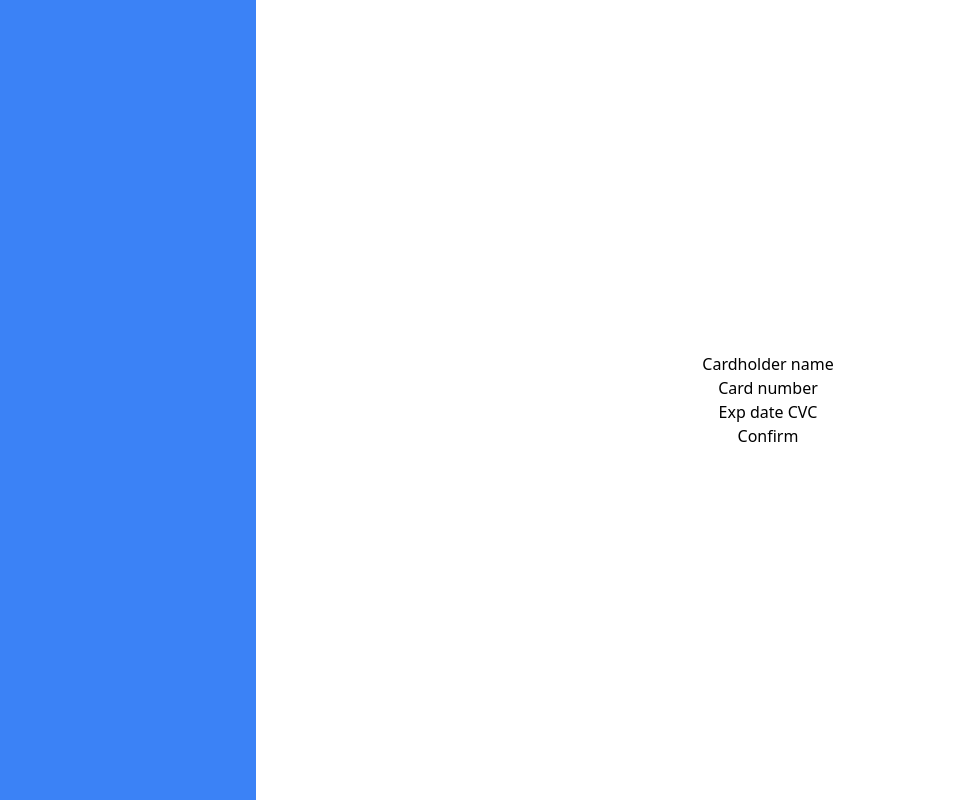
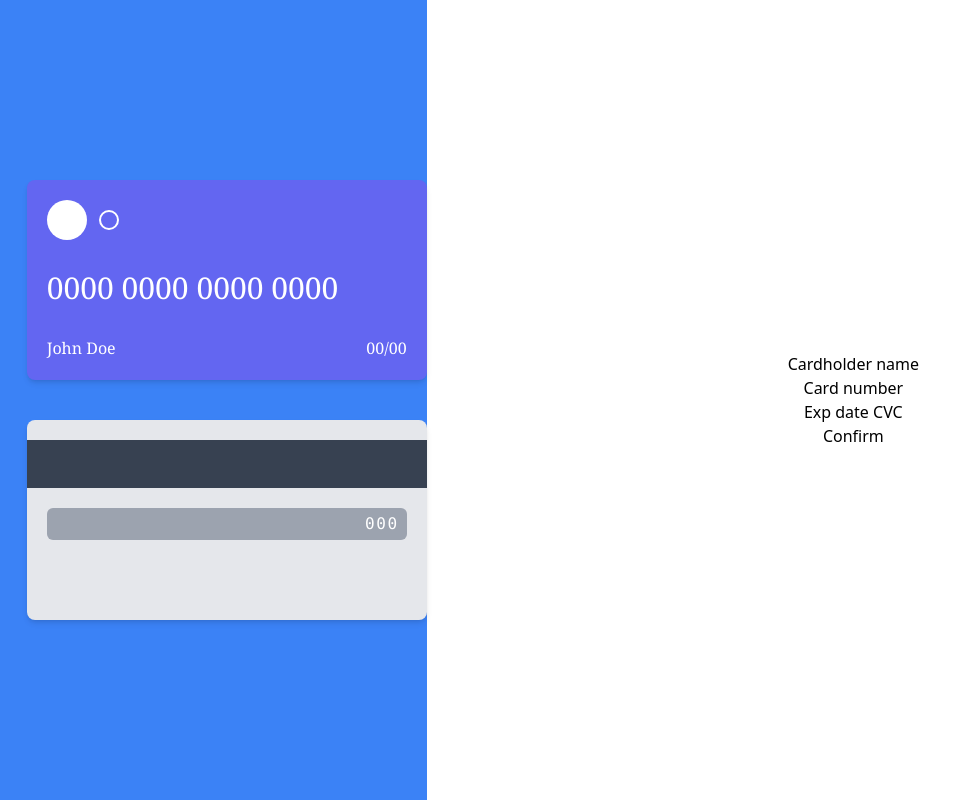
Before and after one commit to daempasha/card-form, a React (Vite) app: page / in a window 1280 px wide. Shown: the whole page, without its empty margins (0-954 px from the left). Built offline with nearby package versions, Linux system fonts and the light colour scheme.

Commit message:
Desktop View As Intended

```diff
--- a/src/App.tsx
+++ b/src/App.tsx
@@ -1,10 +1,14 @@
+import CardBack from "./components/CardBack"
+import CardFront from "./components/CardFront"
+
 function App() {
 
   return (
     <div className="flex flex-col lg:flex-row h-screen w-screen">
 
-      <div className="block h-1/4 lg:h-full lg:w-1/4 bg-blue-500">
-
+      <div className="relative h-1/4 lg:h-full lg:w-1/2 bg-blue-500">
+        <CardFront className="invisible lg:visible absolute -right-24 bottom-1/2 my-5" />
+        <CardBack className="invisible lg:visible absolute  -right-32 top-1/2 my-5 " />
       </div>
       <div className="flex flex-col w-full h-full items-center justify-center">
 
@@ -12,6 +16,7 @@ function App() {
         <p>Card number</p>
         <p>Exp date CVC</p>
         <button>Confirm</button>
+
       </div>
     </div>
   )
--- /dev/null
+++ b/src/components/CardBack/index.tsx
@@ -0,0 +1,26 @@
+import { CardBackProps } from "./types";
+
+const CardBack: React.FC<CardBackProps> = ({ className, cvc = "000", ...cardFrontProps }) => {
+    return (
+        <div className={`shadow-md right-0 text-white flex flex-col bg-gray-200 rounded-lg w-[400px] h-[200px] ${className}`
+        }>
+            <div className="block h-12 my-5 w-full bg-gray-700" />
+
+            <div className="text-right tracking-widest font-mono bg-gray-400 mx-5 py-1 px-2 rounded-md">
+                {cvc}
+            </div>
+            {/* <div className="flex items-center gap-3">
+                <div className="bg-white rounded-full w-10 h-10" />
+                <div className="border-2 border-white rounded-full w-5 h-5" />
+            </div>
+            <div className="text-3xl font-serif">{addSpace(padString(number, 16, "0"), 4)}</div>
+            <div className="flex flex-grow items-end justify-between">
+                <div className="font-serif">{name}</div>
+                <div className="font-serif">{`${expiryMonth}/${expiryYear}`}</div>
+
+            </div> */}
+        </div >
+    )
+}
+
+export default CardBack;
--- /dev/null
+++ b/src/components/CardBack/types.ts
@@ -0,0 +1,5 @@
+import { HTMLProps } from "react";
+
+export interface CardBackProps extends HTMLProps<HTMLDivElement> {
+    cvc?: string
+}
--- /dev/null
+++ b/src/components/CardFront/helper.tsx
@@ -0,0 +1,11 @@
+export const addSpace = (value: string, everyN: number): string => {
+    return value.replace(/(\d{4})/g, "$1 ")
+}
+
+export const padString = (value: string, desiredLength: number, padWith: string = ""): string => {
+    if (value.length >= desiredLength) {
+        return value;
+    }
+
+    return value + padWith.repeat(desiredLength - value.length)
+}
--- /dev/null
+++ b/src/components/CardFront/index.tsx
@@ -0,0 +1,24 @@
+import { addSpace, padString } from "./helper";
+import { CardFrontProps } from "./types";
+
+
+
+const CardFront: React.FC<CardFrontProps> = ({ className = "", name = "John Doe", number = "", expiryMonth = "00", expiryYear = "00", ...cardFrontProps }) => {
+    return (
+        <div className={`shadow-md right-0 p-5 text-white flex flex-col bg-indigo-500 rounded-lg w-[400px] h-[200px] ${className}`
+        }>
+            <div className="flex items-center gap-3">
+                <div className="bg-white rounded-full w-10 h-10" />
+                <div className="border-2 border-white rounded-full w-5 h-5" />
+            </div>
+            <div className="flex text-3xl flex-grow items-center font-serif">{addSpace(padString(number, 16, "0"), 4)}</div>
+            <div className="flex justify-between">
+                <div className="font-serif">{name}</div>
+                <div className="font-serif">{`${expiryMonth}/${expiryYear}`}</div>
+
+            </div>
+        </div >
+    )
+}
+
+export default CardFront;
--- /dev/null
+++ b/src/components/CardFront/types.ts
@@ -0,0 +1,8 @@
+import { HTMLProps } from "react";
+
+export interface CardFrontProps extends HTMLProps<HTMLDivElement> {
+    number?: string;
+    name?: string;
+    expiryMonth?: string;
+    expiryYear?: string;
+}
```
